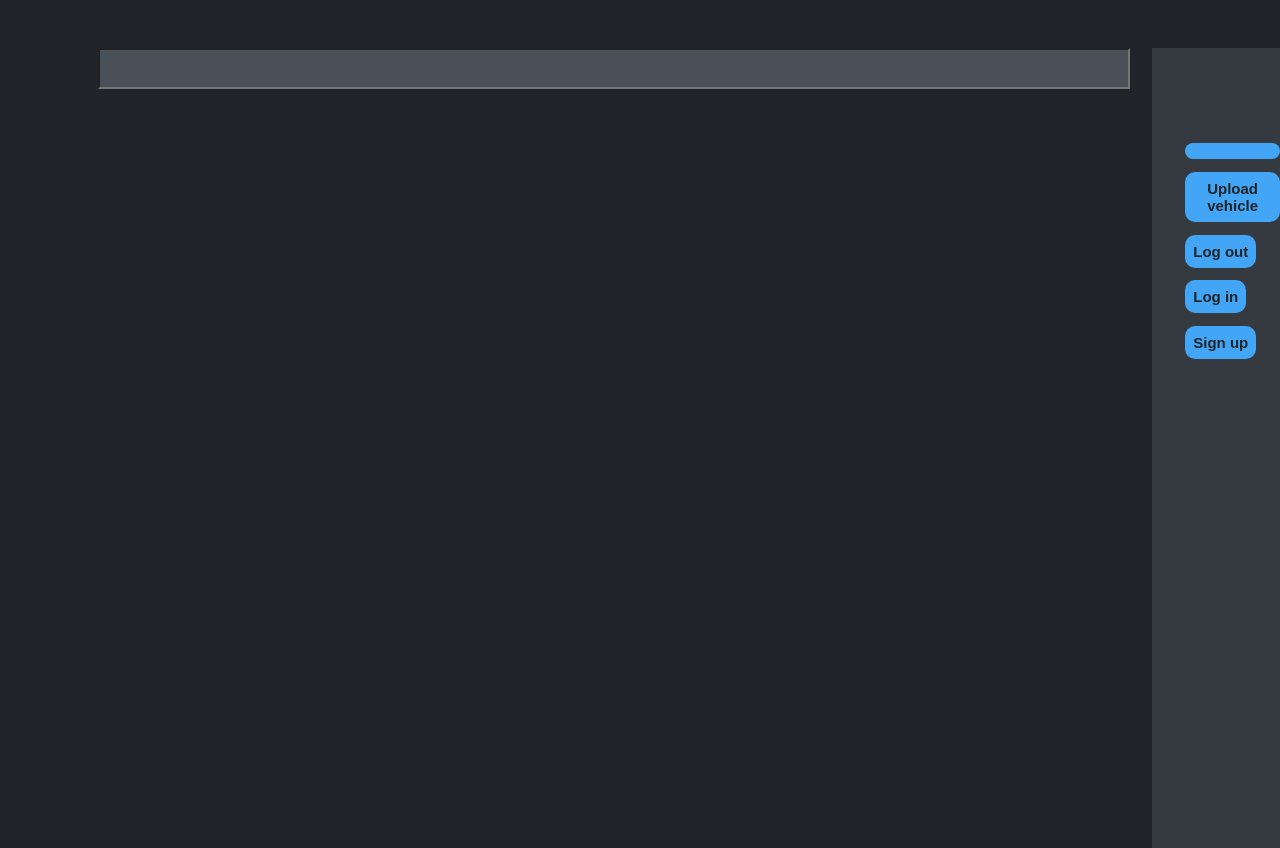
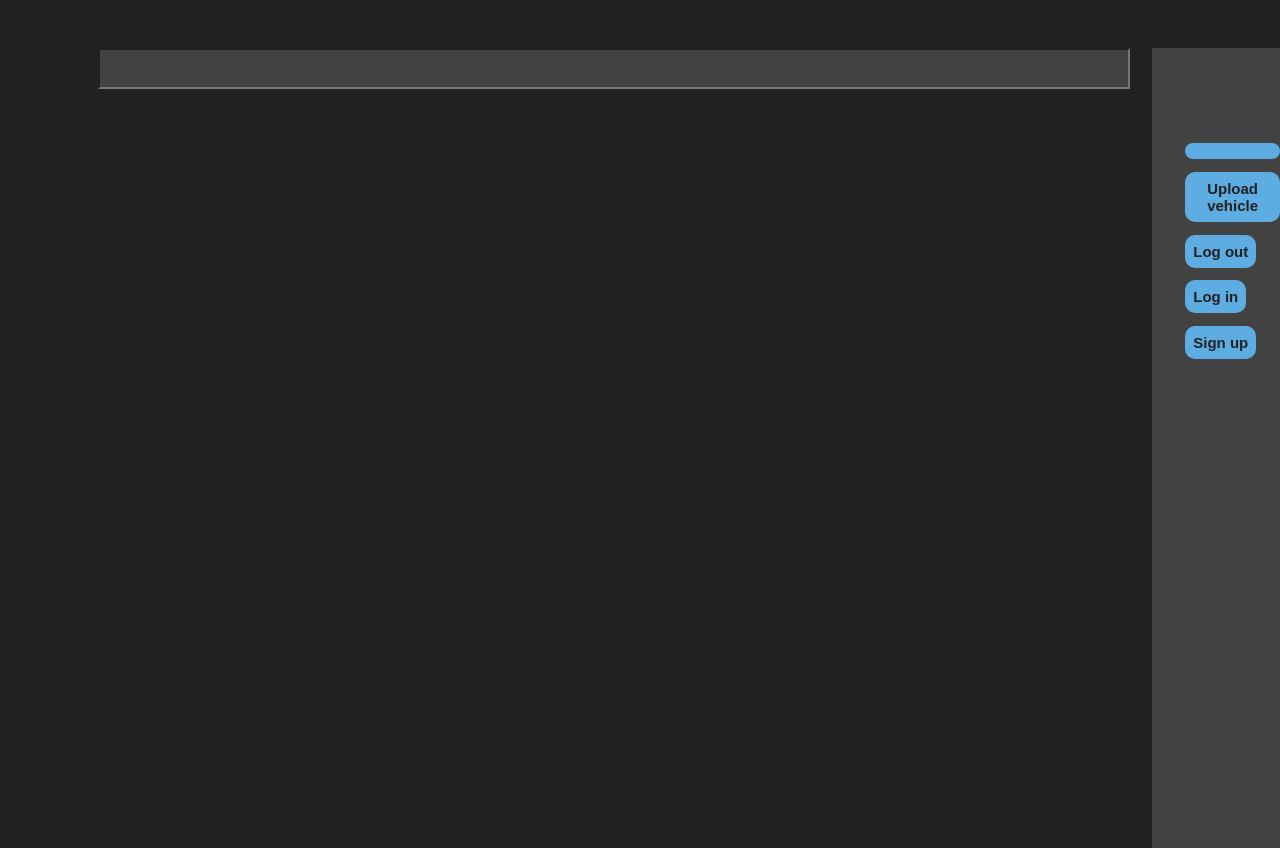
Before and after one commit to DeanWinchester01/ecommerceProject, a Flask app: page /page in a window 1280 px wide. Run offline with Flask 3, Linux system fonts and the light colour scheme; data that the repository does not hold is empty.

Commit message:
Changed colors

```diff
--- a/static/main.css
+++ b/static/main.css
@@ -4,7 +4,7 @@ html, body {
 }
 
 body {
-    background-color: #212529;
+    background-color: #212121;
     font-family: "Ubuntu", sans-serif;
     font-weight: 400;
     font-style: normal;
@@ -37,7 +37,7 @@ body {
     height: 130px;
     margin-right: 4%;
     margin-bottom: 4%;
-    background-color: #495057;
+    background-color: #424242;
 }
 #searchbar {
     position: relative;
@@ -46,12 +46,12 @@ body {
     width: 80%;
     height: 35px;
     filter: blur(10px);
-    background-color: #495057;
+    background-color: #424242;
 }
 #sidemenu {
     position: absolute;
     left: 90%;
-    background: #343a40;
+    background: #424242;
     height: 100%;
     width: 10%;
     top: 6%;
@@ -61,8 +61,8 @@ body {
     display: flex;
     margin-bottom: 10%;
     margin-left: 26%;
-    color: #212529;
-    background-color: #42a5f5;
+    color: #212121;
+    background-color: #5dade2;
     /* border-color: #42a5f5; */
     border: none;
     border-radius: 10px;
@@ -80,7 +80,7 @@ body {
     position: absolute;
     top: 10%;
     left: 10%;
-    background-color: white;
+    background-color: #fafafa;
 }
 .descriptor {
     position: relative;
@@ -107,5 +107,5 @@ body {
     position: relative;
     left: 65%;
     top: -34%;
-    background-color: red;
+    background-color: #ec7063;
 }
--- a/static/page.css
+++ b/static/page.css
@@ -4,8 +4,8 @@ body, html{
 }
 
 body{
-    background-color: #212529;
-    color: #f8f9fa;
+    background-color: #212121;
+    color: #fafafa;
     font-family: "Ubuntu", sans-serif;
     font-weight: 400;
     font-style: normal;
--- a/templates/page.html
+++ b/templates/page.html
@@ -32,7 +32,7 @@
         </div>
     </div>
 
-    <div class = "itemview" id = "itemview" style="background-color: white;">
+    <div class = "itemview" id = "itemview" style="background-color: #fafafa;">
         <img src="{{url_for('static', filename = 'images/0.png')}}" id = "itemImage" >
         <div class = "descriptors" style="top: 12.5%; left: 50%; position: absolute; width: 30%;">
             <p class = "descriptor" id = "name">
```
Also changed, not shown: static/style.css (+8 -8 lines).
